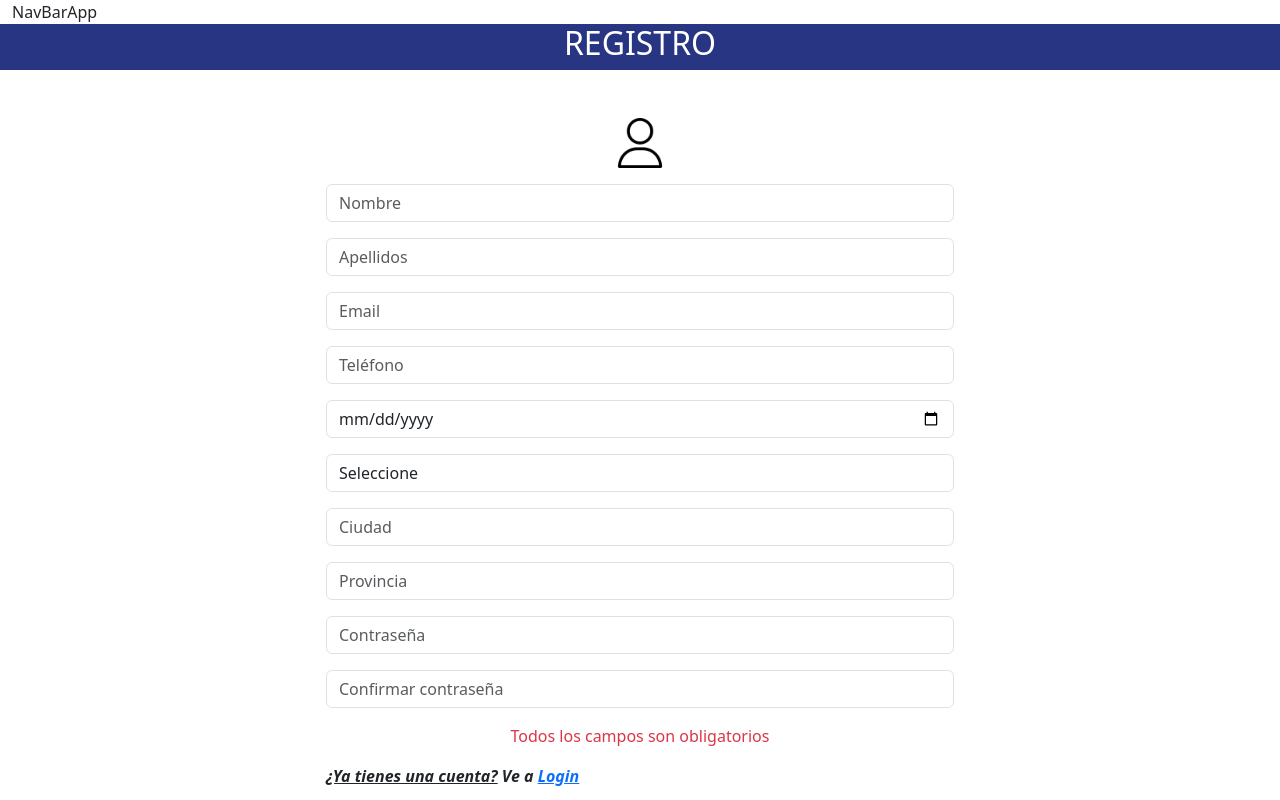
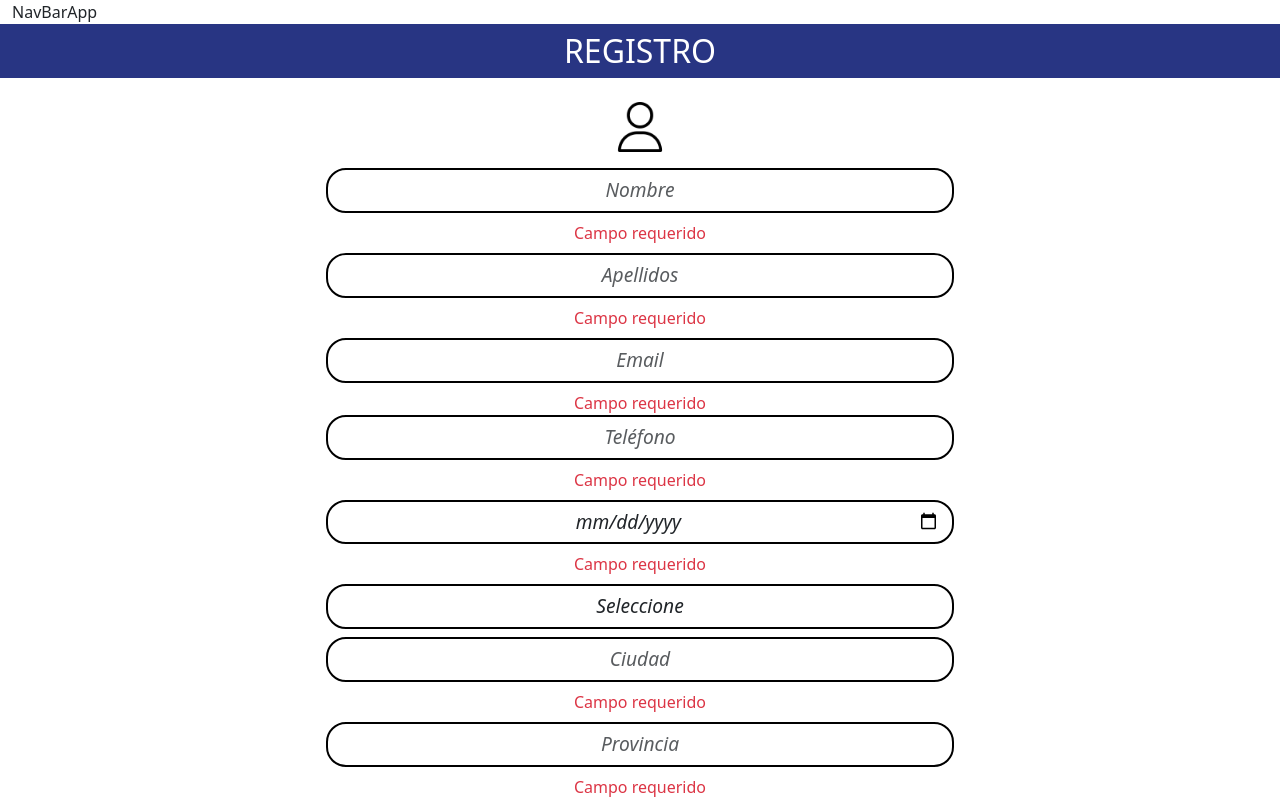
Before and after one commit to PabloVillalbaAlcaide/Tranbolico-App, a React (Vite) app in the folder Client/: page /register in a window 1280 px wide. Both pictures are taken after a click on the button "Registrar". Shown: the top 800 px of the page. Built offline with nearby package versions, Linux system fonts and the light colour scheme.

Commit message:
más de register.jsx

```diff
--- a/Client/src/pages/Auth/Register/Register.jsx
+++ b/Client/src/pages/Auth/Register/Register.jsx
@@ -4,6 +4,7 @@ import "./register.scss";
 
 import { Button, Col, Form, Row } from "react-bootstrap";
 import { useState } from "react";
+import axios from "axios";
 
 const initialValue = {
   name: "",
@@ -28,7 +29,7 @@ export const Register = () => {
   };
   console.log(register);
 
-  const onSubmit = () => {
+  const onSubmit = async () => {
     if (
       !register.name ||
       !register.surname ||
@@ -37,10 +38,21 @@ export const Register = () => {
       !register.birthdate ||
       !register.city_id ||
       !register.province_id ||
-      !register.password1 ||
-      !register.password2
+      !register.password
     ) {
-      setMsg({ text: "Todos los campos son obligatorios", show: true });
+      setMsg({ show: true });
+      return;
+    }
+    try {
+      const res = await axios.post(
+        "http://localhost:4000/users/registerUser",
+        register
+      );
+      console.log(res);
+      setMsg({ show: false, text: "" });
+      navigate("/login");
+    } catch (err) {
+      console.log(err);
     }
   };
 
@@ -48,9 +60,9 @@ export const Register = () => {
     <>
       <Row>
         <div className="ppal-register text-center text-white">
-          <h2>REGISTRO</h2>
+          <h2 className="mb-0 py-2">REGISTRO</h2>
         </div>
-        <div className="d-flex justify-content-center py-5">
+        <div className="d-flex justify-content-center py-4">
           <Col xs={12} md={8} lg={6} xl={4} className="w-50">
             <Form>
               <div className="text-center mb-3">
@@ -60,8 +72,9 @@ export const Register = () => {
                   width={"50px"}
                 />
               </div>
-              <Form.Group className="mb-3" controlId="formBasicName">
+              <Form.Group className="mb-2" controlId="formBasicName">
                 <Form.Control
+                  className="input-form"
                   type="text"
                   placeholder="Nombre"
                   name="name"
@@ -69,9 +82,15 @@ export const Register = () => {
                   onChange={handleChange}
                 />
               </Form.Group>
+              {msg.show && (
+                <p className="text-danger text-center mb-2">
+                  {(msg.text = "Campo requerido")}
+                </p>
+              )}
 
-              <Form.Group className="mb-3" controlId="formBasicSurname">
+              <Form.Group className="mb-2" controlId="formBasicSurname">
                 <Form.Control
+                  className="input-form"
                   type="text"
                   placeholder="Apellidos"
                   name="surname"
@@ -79,29 +98,46 @@ export const Register = () => {
                   onChange={handleChange}
                 />
               </Form.Group>
-              <Form.Group className="mb-3" controlId="formBasicEmail">
+              {msg.show && (
+                <p className="text-danger text-center mb-2">
+                  {(msg.text = "Campo requerido")}
+                </p>
+              )}
+              <Form.Group className="mb-2" controlId="formBasicEmail">
                 <Form.Control
+                  className="input-form"
                   type="email"
                   placeholder="Email"
                   name="email"
                   value={register.email}
                   onChange={handleChange}
-                  pattern="[a-z-A-Z-0-9._%+-]+@[a-z0-9.-]+\.[a-z-A-Z]{2,4}$"
-                  required
+                  /* pattern="[a-z-A-Z-0-9._%+-]+@[a-z0-9.-]+\.[a-z-A-Z]{2,4}$" */
                 />
               </Form.Group>
-              <Form.Group className="mb-3" controlId="formBasicPhoneNumber">
+              {msg.show && (
+                <p className="text-danger text-center">
+                  {(msg.text = "Campo requerido")}
+                </p>
+              )}
+              <Form.Group className="mb-2" controlId="formBasicPhoneNumber">
                 <Form.Control
+                  className="input-form"
                   type="tel"
                   placeholder="Teléfono"
                   name="phone_number"
                   value={register.phone_number}
                   onChange={handleChange}
-                  pattern="[6-7]{1}-[0-9]{8}"
+                  /* pattern="[6-7]{1}-[0-9]{8}" */
                 />
               </Form.Group>
-              <Form.Group className="mb-3" controlId="formBasicBirthDate">
+              {msg.show && (
+                <p className="text-danger text-center mb-2">
+                  {(msg.text = "Campo requerido")}
+                </p>
+              )}
+              <Form.Group className="mb-2" controlId="formBasicBirthDate">
                 <Form.Control
+                  className="input-form"
                   type="date"
                   placeholder="Fecha de nacimiento"
                   name="birthdate"
@@ -109,8 +145,14 @@ export const Register = () => {
                   onChange={handleChange}
                 />
               </Form.Group>
-              <Form.Group className="mb-3" controlId="formBasicGenre">
+              {msg.show && (
+                <p className="text-danger text-center mb-2">
+                  {(msg.text = "Campo requerido")}
+                </p>
+              )}
+              <Form.Group className="mb-2" controlId="formBasicGenre">
                 <Form.Control
+                  className="input-form"
                   as="select"
                   name="genre"
                   value={register.genre}
@@ -122,8 +164,9 @@ export const Register = () => {
                   <option value="3">Otro</option>
                 </Form.Control>
               </Form.Group>
-              <Form.Group className="mb-3" controlId="formBasicCity">
+              <Form.Group className="mb-2" controlId="formBasicCity">
                 <Form.Control
+                  className="input-form"
                   type="text"
                   placeholder="Ciudad"
                   name="city_id"
@@ -131,8 +174,14 @@ export const Register = () => {
                   onChange={handleChange}
                 />
               </Form.Group>
-              <Form.Group className="mb-3" controlId="formBasicProvince">
+              {msg.show && (
+                <p className="text-danger text-center mb-2">
+                  {(msg.text = "Campo requerido")}
+                </p>
+              )}
+              <Form.Group className="mb-2" controlId="formBasicProvince">
                 <Form.Control
+                  className="input-form"
                   type="text"
                   placeholder="Provincia"
                   name="province_id"
@@ -140,31 +189,48 @@ export const Register = () => {
                   onChange={handleChange}
                 />
               </Form.Group>
+              {msg.show && (
+                <p className="text-danger text-center mb-2">
+                  {(msg.text = "Campo requerido")}
+                </p>
+              )}
 
-              <Form.Group className="mb-3" controlId="formBasicPassword1">
+              <Form.Group className="mb-2" controlId="formBasicPassword">
                 <Form.Control
+                  className="input-form"
                   type="password"
                   placeholder="Contraseña"
                   name="password"
                   value={register.password}
                   onChange={handleChange}
-                  pattern="(?=.*[a-z])(?=.*[A-Z])(?=.*[0-9])(?=.*[!@#$%^&*_=+-]).{8,16}"
+                  /* pattern="(?=.*[a-z])(?=.*[A-Z])(?=.*[0-9])(?=.*[!@#$%^&*_=+-]).{8,16}" */
                 />
               </Form.Group>
-              <Form.Group className="mb-3" controlId="formBasicPassword2">
+              {msg.show && (
+                <p className="text-danger text-center mb-2">
+                  {(msg.text = "Campo requerido")}
+                </p>
+              )}
+              <Form.Group className="mb-2" controlId="formBasicPassword2">
                 <Form.Control
+                  className="input-form"
                   type="password"
                   placeholder="Confirmar contraseña"
                   name="password2"
                   value={register.password}
                   onChange={handleChange}
-                  pattern="(?=.*[a-z])(?=.*[A-Z])(?=.*[0-9])(?=.*[!@#$%^&*_=+-]).{8,16}"
+                  /* pattern="(?=.*[a-z])(?=.*[A-Z])(?=.*[0-9])(?=.*[!@#$%^&*_=+-]).{8,16}" */
                 />
               </Form.Group>
               {msg.show && (
+                <p className="text-danger text-center mb-2">
+                  {(msg.text = "Campo requerido")}
+                </p>
+              )}
+              {/* {msg.show && (
                 <p className="text-danger text-center">{msg.text}</p>
-              )}
-              <p className="fw-bold fst-italic">
+              )} */}
+              <p className="fw-bold fst-italic text-center mb-2">
                 <span className="text-decoration-underline">
                   ¿Ya tienes una cuenta?
                 </span>{" "}
@@ -173,14 +239,12 @@ export const Register = () => {
               <div className="d-flex justify-content-center gap-4">
                 <Button
                   className="aceptar border-0 fst-italic"
-                  variant="primary"
                   onClick={onSubmit}
                 >
                   Registrar
                 </Button>
                 <Button
                   className="cancelar border-0 fst-italic"
-                  variant="primary"
                   onClick={() => navigate("/")}
                 >
                   Volver
--- a/Client/src/pages/Auth/Register/register.scss
+++ b/Client/src/pages/Auth/Register/register.scss
@@ -1,8 +1,17 @@
-.ppal-register,
-.aceptar {
+p {
+  margin-bottom: 0;
+}
+
+.ppal-register, .aceptar {
   background-color: var(--tranbolico-azul);
 }
-
 .cancelar {
   background-color: var(--tranbolico-fucsia);
+  }
+.input-form{
+  border-radius: 20px;
+  border: 2px solid black;
+  font-style: italic;
+  text-align: center;
+  font-size: 1.2rem;
 }
```
